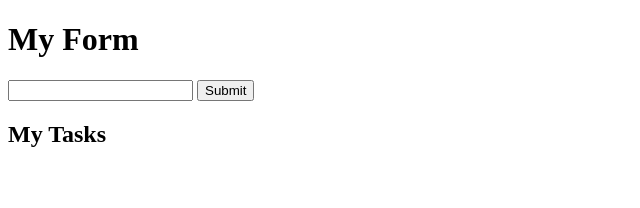
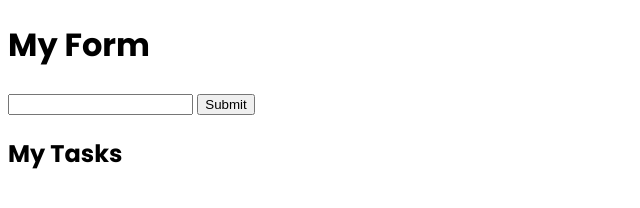
Before and after one commit to Sachin79dev/DOM-events, a plain HTML site: page addEventListener/Events&preventDefault/index.html in a window 1280 px wide. Shown: the whole page, without its empty margins (0-640 px from the left). Drawn offline with Linux system fonts and the light colour scheme.

Commit message:
Added Fonts
Adding google fonts

```diff
--- a/addEventListener/Events&preventDefault/index.html
+++ b/addEventListener/Events&preventDefault/index.html
@@ -4,6 +4,14 @@
     <meta charset="UTF-8">
     <meta name="viewport" content="width=device-width, initial-scale=1.0">
     <title>Events & PreventDefault</title>
+
+    <link href="https://fonts.googleapis.com/css2?family=Poppins:wght@100;200;300;400;500;600;700;800;900&display=swap" rel="stylesheet">
+
+    <style>
+        body {
+            font-family: 'Poppins', sans-serif;
+        }
+    </style>
 </head>
 <body>
     <h1>My Form</h1>
```
